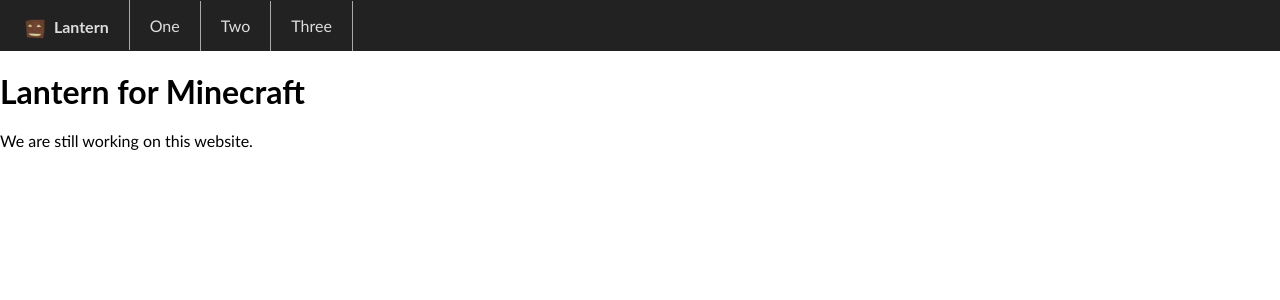
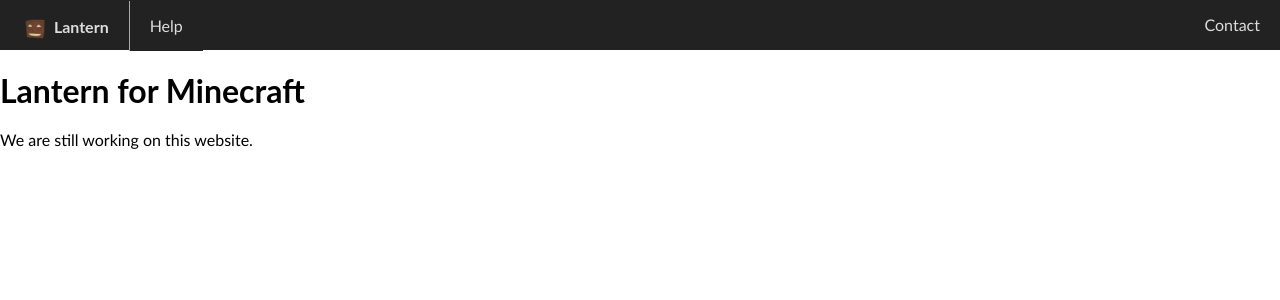
Before and after one commit to ctian1/Lantern, a PHP site: page / in a window 1280 px wide. Shown: the top 300 px of the page. Run offline with PHP 8.4, Linux system fonts and the light colour scheme; some web fonts are replaced.

Commit message:
Add left and right navbar align

```diff
--- a/css/scss/navbar.scss
+++ b/css/scss/navbar.scss
@@ -12,6 +12,7 @@ $navbar-font-size: 16px;
 	ul {
 		background-color: $navbar-bg;
 		font-size: 0;
+		min-height: 50px;
 		display: block;
 		margin: 0;
 		padding: 0;
@@ -23,7 +24,6 @@ $navbar-font-size: 16px;
 			font-size: $navbar-font-size;
 			line-height: 50px;
 			background-color: $navbar-bg;
-			border-right: 1px solid $navbar-border;
 
 			&:hover {
 				background-color: $navbar-bg-hover;
@@ -54,5 +54,19 @@ $navbar-font-size: 16px;
 				}
 			}
 		}
+
+		.left {
+			float: left;
+		}
+
+		.right {
+			text-align: right;
+		}
+
+		.left, .right {
+			li + li {
+				border-left: 1px solid $navbar-border;
+			}
+		}
 	}
 }
--- a/php/content/navbar.php
+++ b/php/content/navbar.php
@@ -4,14 +4,17 @@
 ?>
 <nav class="navbar">
 	<ul>
+		<div class="left">
 			<li class="navlogo">
 				<a href="<?php echo ROOT_PATH ?>/">
 					<img src="<?php echo ROOT_PATH ?>/img/logo.png" alt="Logo">
 					Lantern
 				</a>
 			</li>
-		<li><a href="#">One</a></li>
-		<li><a href="#">Two</a></li>
-		<li><a href="#">Three</a></li>
+			<li><a href="<?php echo ROOT_PATH ?>/">Help</a></li>
+		</div>
+		<div class="right">>
+			<li><a href="#">Contact</a></li>
+		</div>
 	</ul>
 </nav>
```
Also changed, not shown: css/lantern.css. Lines whose indentation alone changed are shown as unchanged.
